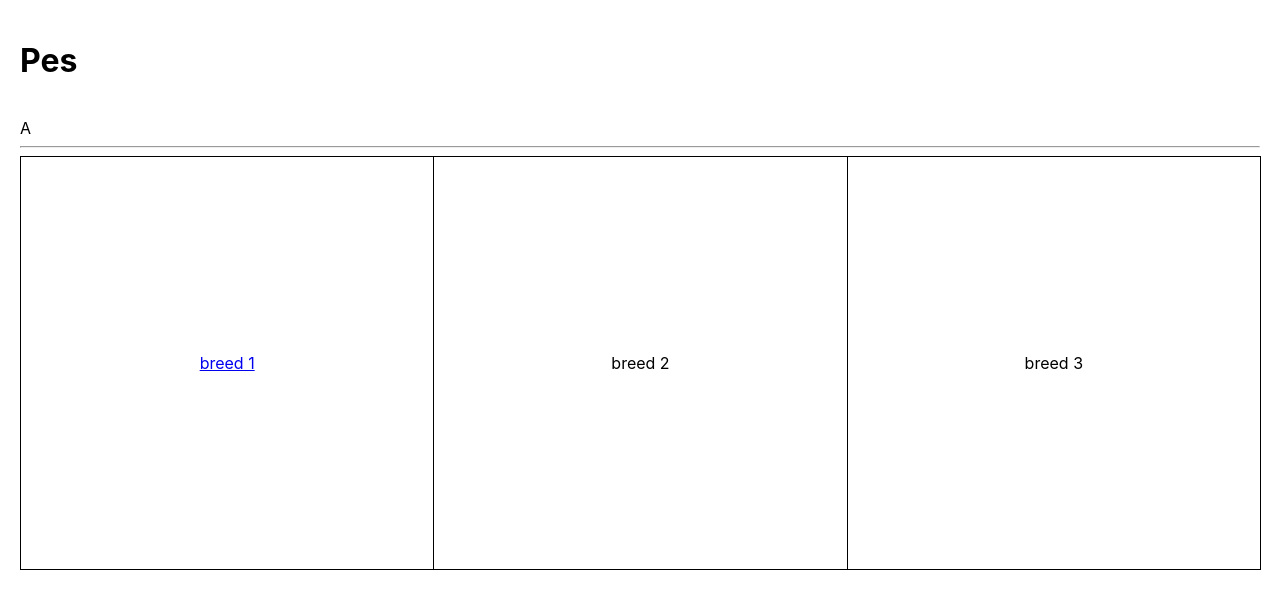
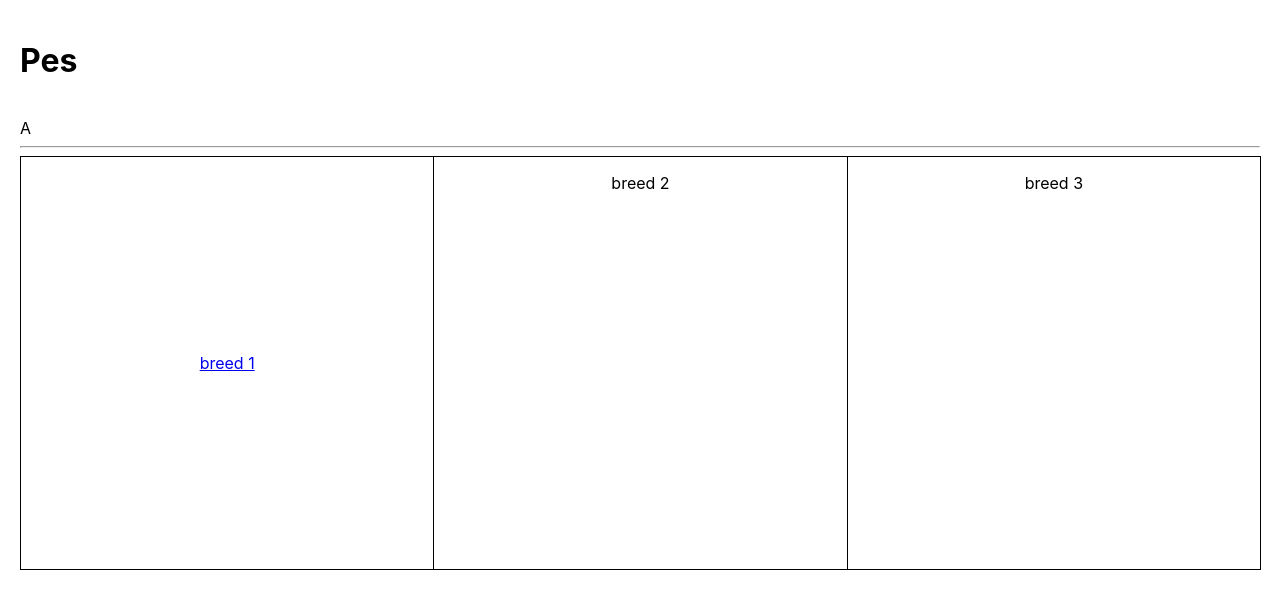
Before and after one commit to ycmeichang/pes, a React (Create React App) app: page / in a window 1280 px wide. Shown: the top 608 px of the page. Built offline with nearby package versions, Linux system fonts and the light colour scheme.

Commit message:
style: change styled List tag and modify styling

```diff
--- a/src/Breeds.js
+++ b/src/Breeds.js
@@ -7,22 +7,23 @@ const Container = styled.main`
 	margin: 0 auto;
 	margin-bottom: 2em;
 `
-const List = styled.section`
+const List = styled.div`
 	display: flex;
 	flex-wrap: row wrap;
 	div {
-		flex: 1 0 auto;
+		flex: 1;
 		text-align: center;
 		vertical-align: middle;
 		border: 1px solid;
 		margin-right: -1px;
+		margin-bottom: -1px;
 		position: relative;
 		:before {
 			content: '';
 			float: left;
 			padding-top: 100%;
 		}
-		p {
+		a {
 			margin: 0;
 			position: absolute;
 			top: 50%;
```
